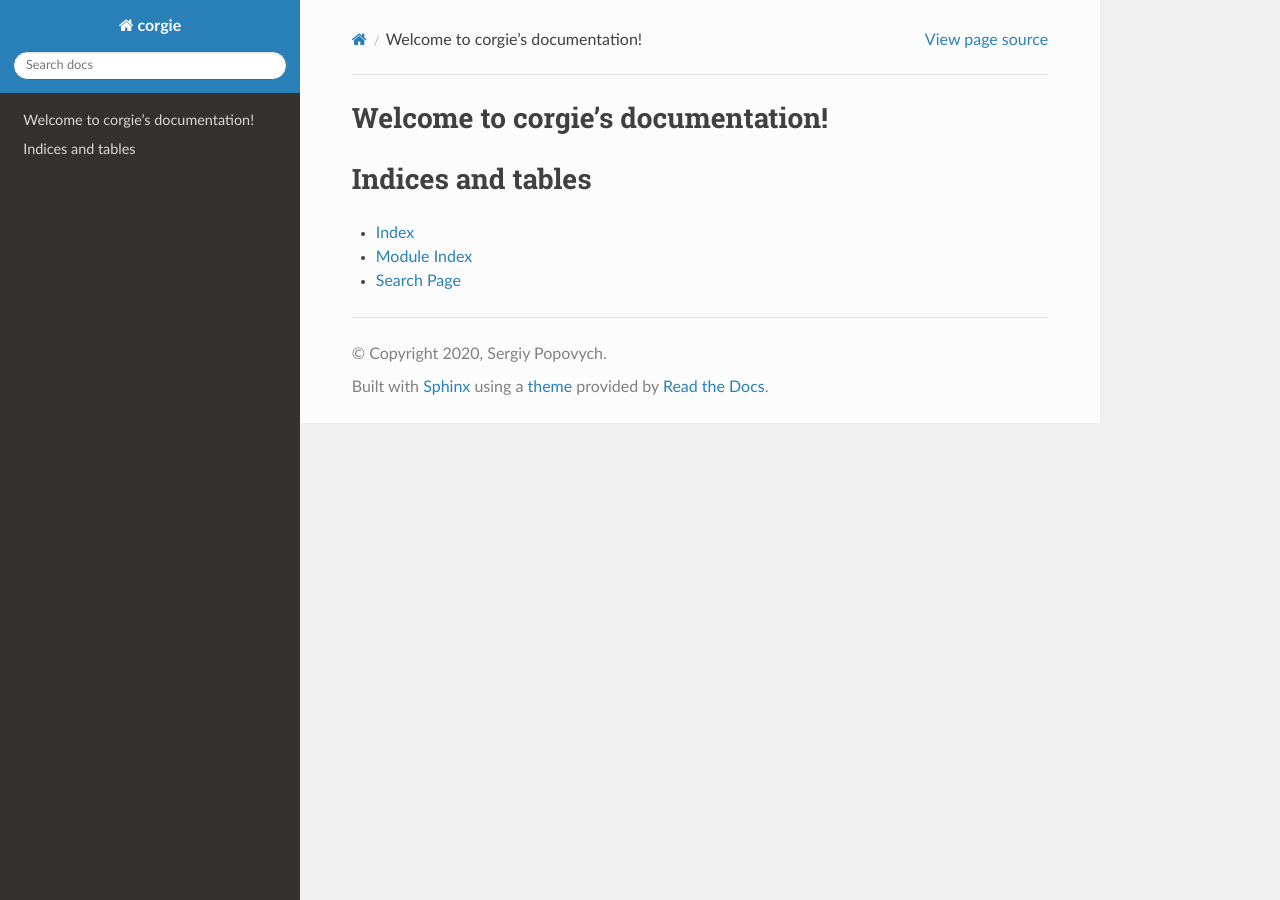
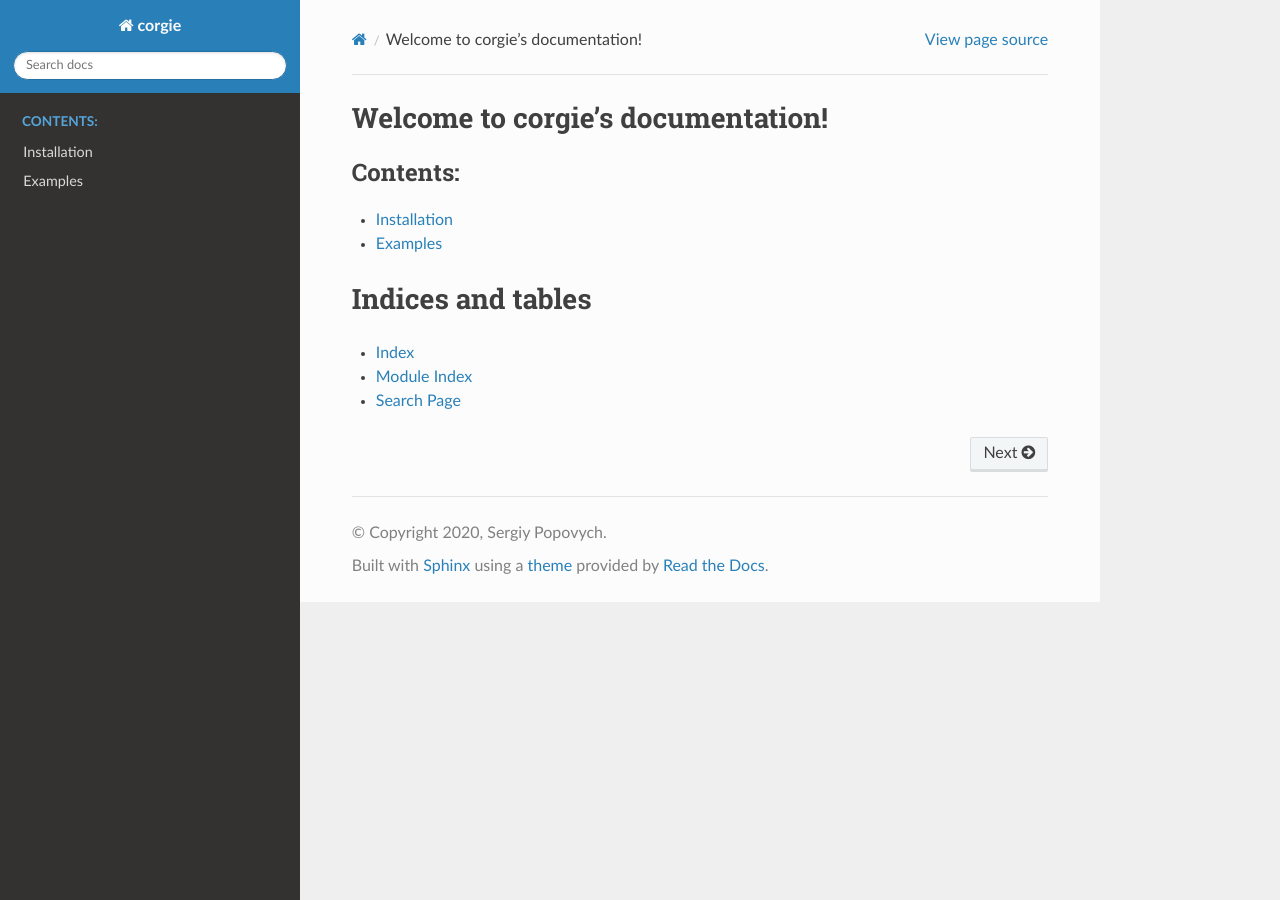
Before and after one commit to supersergiy/corgie_deprecated, a Sphinx documentation site: the page built from docs/source/index.rst, in a window 1280 px wide. Built offline with Sphinx 7.4.7 and the Read the Docs theme 2.0.0, drawn with Linux system fonts in a browser that asks for light colours.

Commit message:
added installation instructions

```diff
--- /dev/null
+++ b/docs/source/examples.rst
@@ -0,0 +1,2 @@
+Examples
+========
--- a/docs/source/index.rst
+++ b/docs/source/index.rst
@@ -10,6 +10,9 @@ Welcome to corgie's documentation!
    :maxdepth: 2
    :caption: Contents:
 
+   install
+   examples
+
 
 
 Indices and tables
```
Also changed, not shown: docs/source/install.rst (added, +10 -0 lines).
